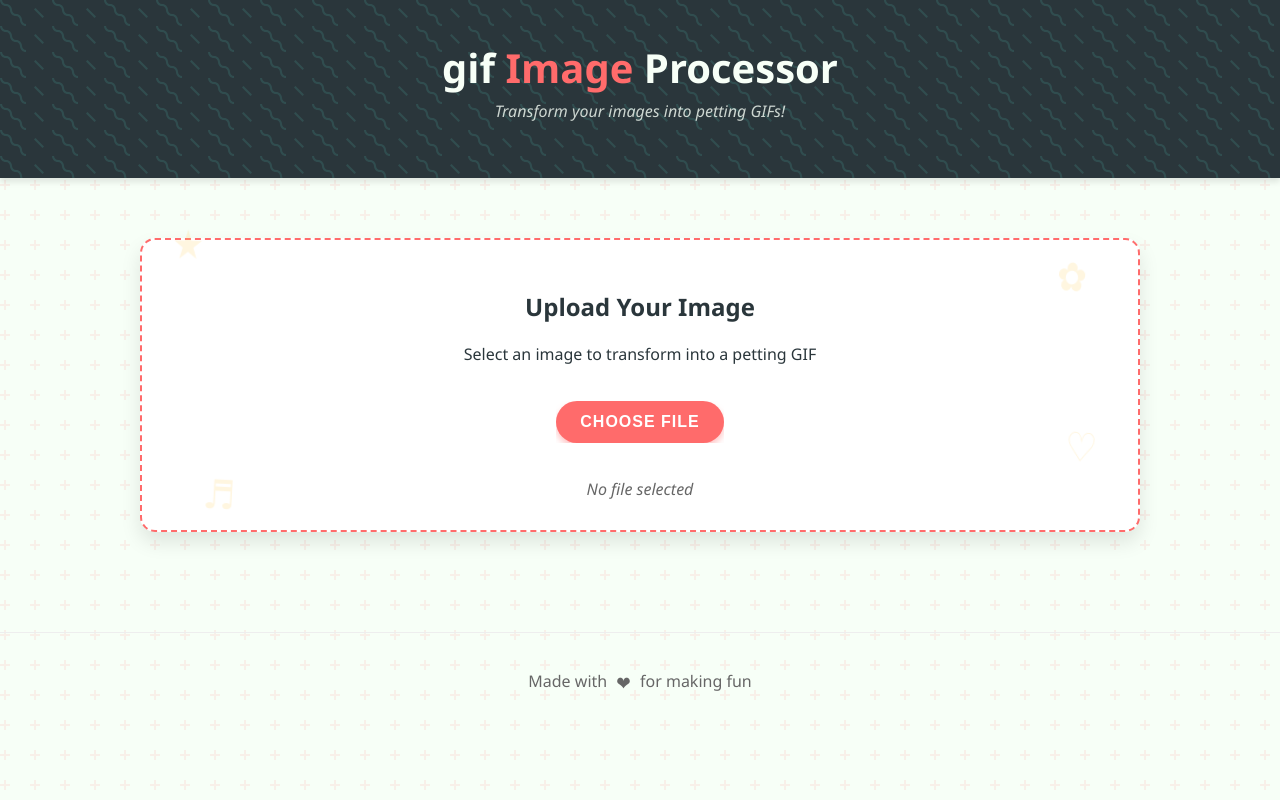
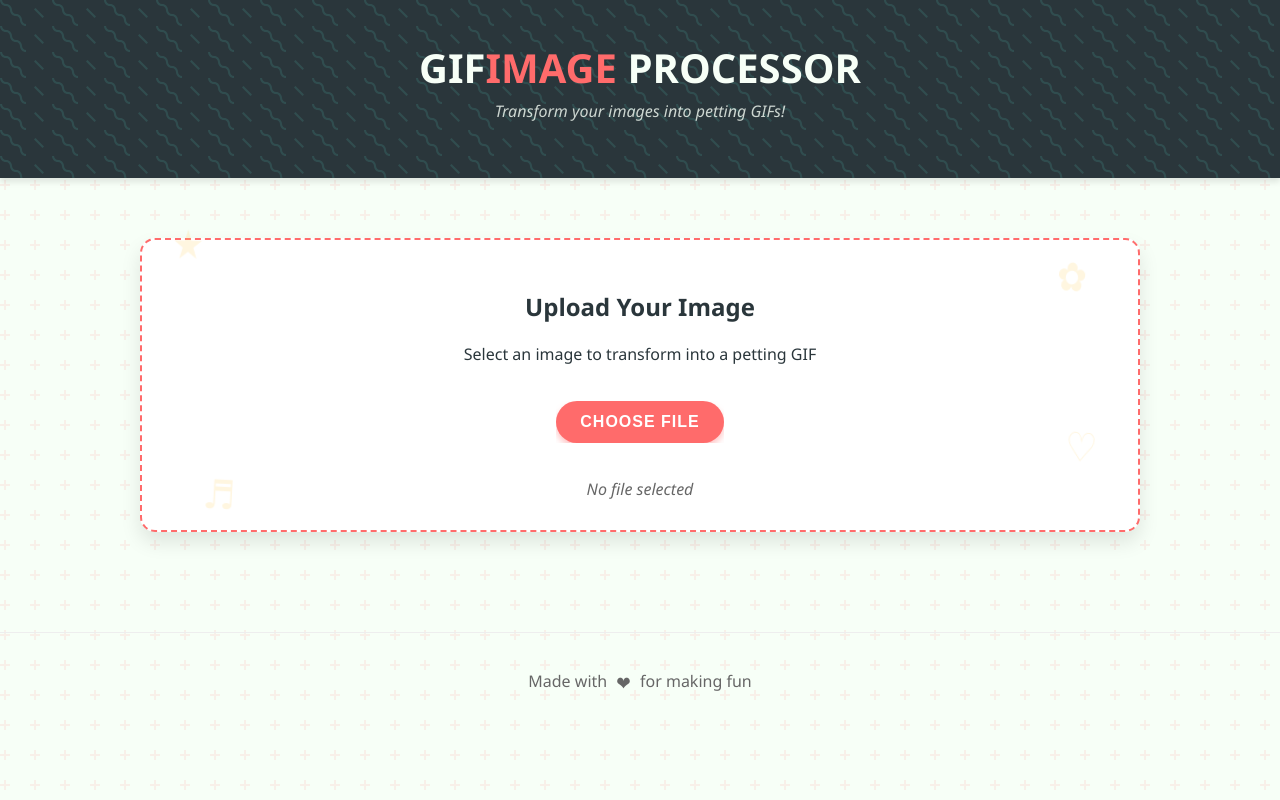
Before and after one commit to samirxpikachuio/pet, a plain HTML site: page index.html in a window 1280 px wide. Drawn offline with Linux system fonts and the light colour scheme.

Commit message:
Update index.html

```diff
--- a/index.html
+++ b/index.html
@@ -317,7 +317,7 @@
 <body>
     <header>
         <div class="container">
-            <h1>gif <span>Image</span> Processor</h1>
+            <h1>GIF<span>IMAGE</span> PROCESSOR</h1>
             <p class="tagline">Transform your images into petting GIFs!</p>
         </div>
     </header>
```
